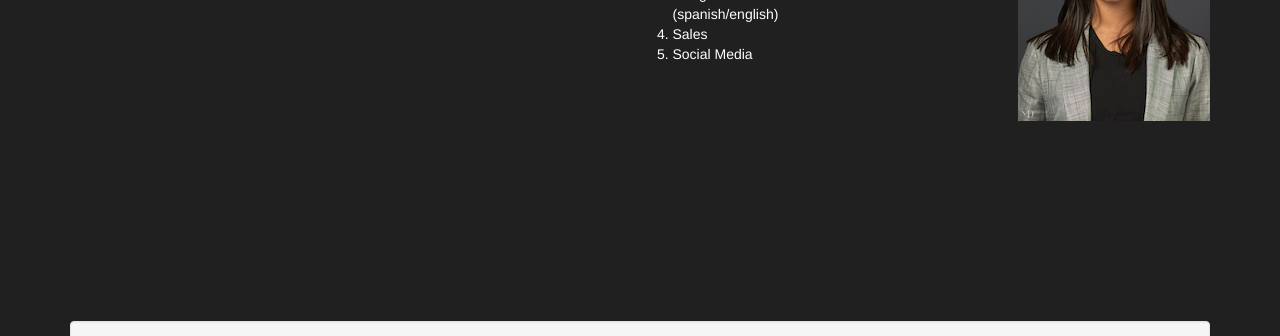
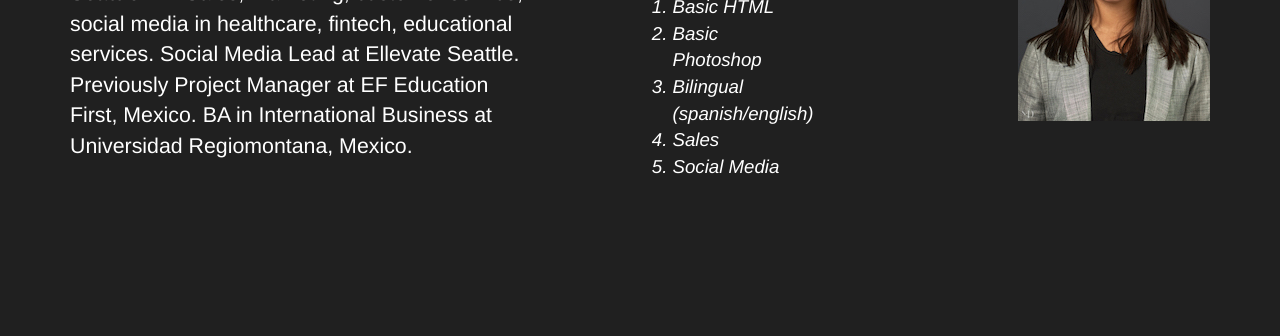
Before and after one commit to Nadializcano/portfolio-landingpage.html, a plain HTML site: page portofolio-landing-page.html in a window 1280 px wide. Shown: the part 252-588 px from the top of the page. Drawn offline with Linux system fonts and the light colour scheme.

Commit message:
Add final style edits

```diff
--- a/css/styles.css
+++ b/css/styles.css
@@ -19,10 +19,16 @@ img {
   margin-left: 30px;
 }
 
+.col-md-5 {
+  margin-top: 67px;
+  font-size: 16pt;
+}
 
 .col-md-2 {
   padding-left: 30px;
   margin-left: 60px;
+  margin-top: 50px;
+  font-size: 14pt;
 }
 
 .well {
--- a/portofolio-landing-page.html
+++ b/portofolio-landing-page.html
@@ -16,18 +16,20 @@
 
     <div class="row">
      <div class="col-md-5">
-      <p>Currently a coding student at Epicodus Seattle. BA Sales, marketing, customer service, social media in healthcare, fintech, educational services. Social Media Lead at Ellevate Seattle. Previously Project Manager at EF Education First, Mexico. BA in International Business at Universidad Regiomontana, Mexico.</p>
+      <p> <strong>Currently a coding student at Epicodus Seattle.</strong> BA Sales, marketing, customer service, social media in healthcare, fintech, educational services. Social Media Lead at Ellevate Seattle. Previously Project Manager at EF Education First, Mexico. BA in International Business at Universidad Regiomontana, Mexico.</p>
      </div>
 
     <div class="col-md-2">
      <h2>Skills</h2>
      <ol>
+     <em>
       <li>Basic HTML</li>
       <li>Basic Photoshop</li>
       <li>Bilingual (spanish/english)</li>
       <li>Sales</li>
       <li>Social Media</li>
      </ol>
+     </em>
     </div>
   </div>
 
```
